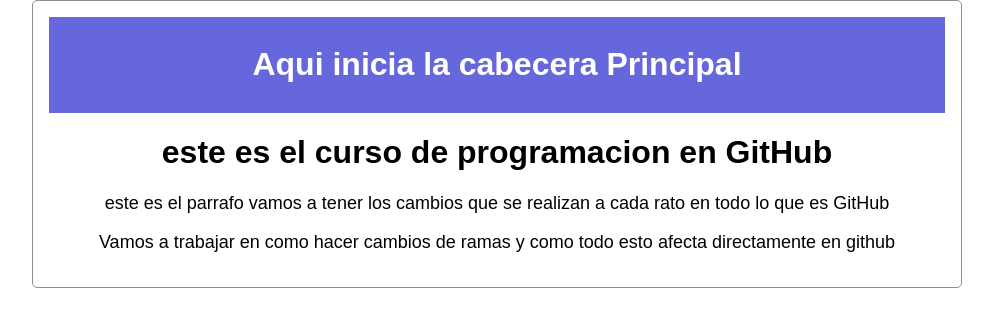
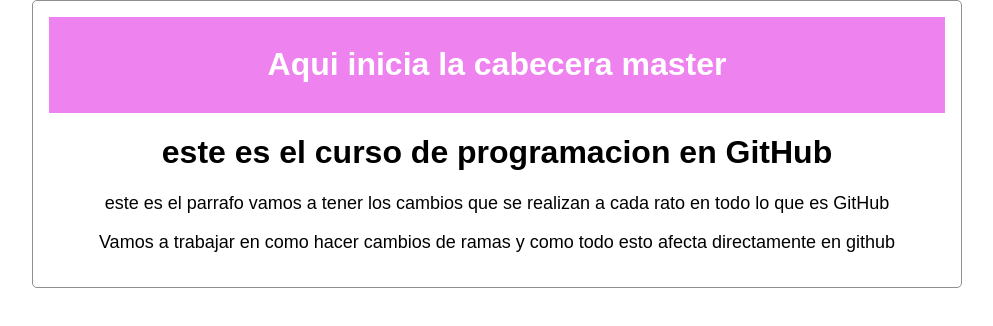
Before and after one commit to alejomartinez6969/CV_AlejandroM, a plain HTML site: page index.html in a window 1280 px wide. Shown: the whole page, without its empty margins (143-1136 px from the left). Drawn offline with Linux system fonts and the light colour scheme.

Commit message:
cambie a violeta y en el h1

```diff
--- a/index.html
+++ b/index.html
@@ -11,7 +11,7 @@
     <div id="contenedor">
         <div id="cabecera">
 
-            <h1> Aqui inicia la cabecera Principal</h1>
+            <h1> Aqui inicia la cabecera master</h1>
 
         </div>
 
--- a/style.css
+++ b/style.css
@@ -22,7 +22,7 @@ p{
 }
 
 #cabecera{
-    background: #66d;
+    background: violet;
     color: white;
     padding: 0.5em;
     margin: 0;
```
